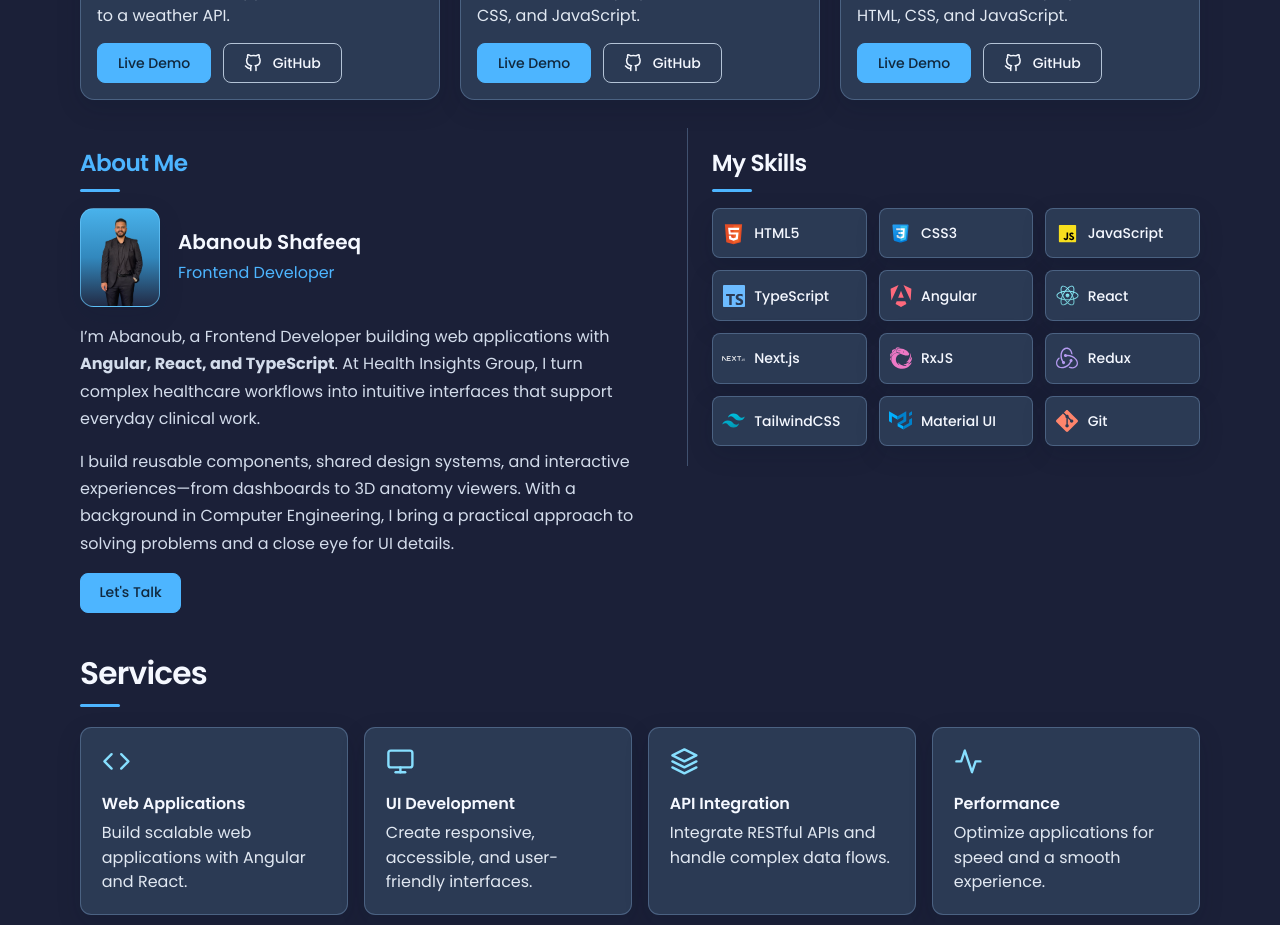
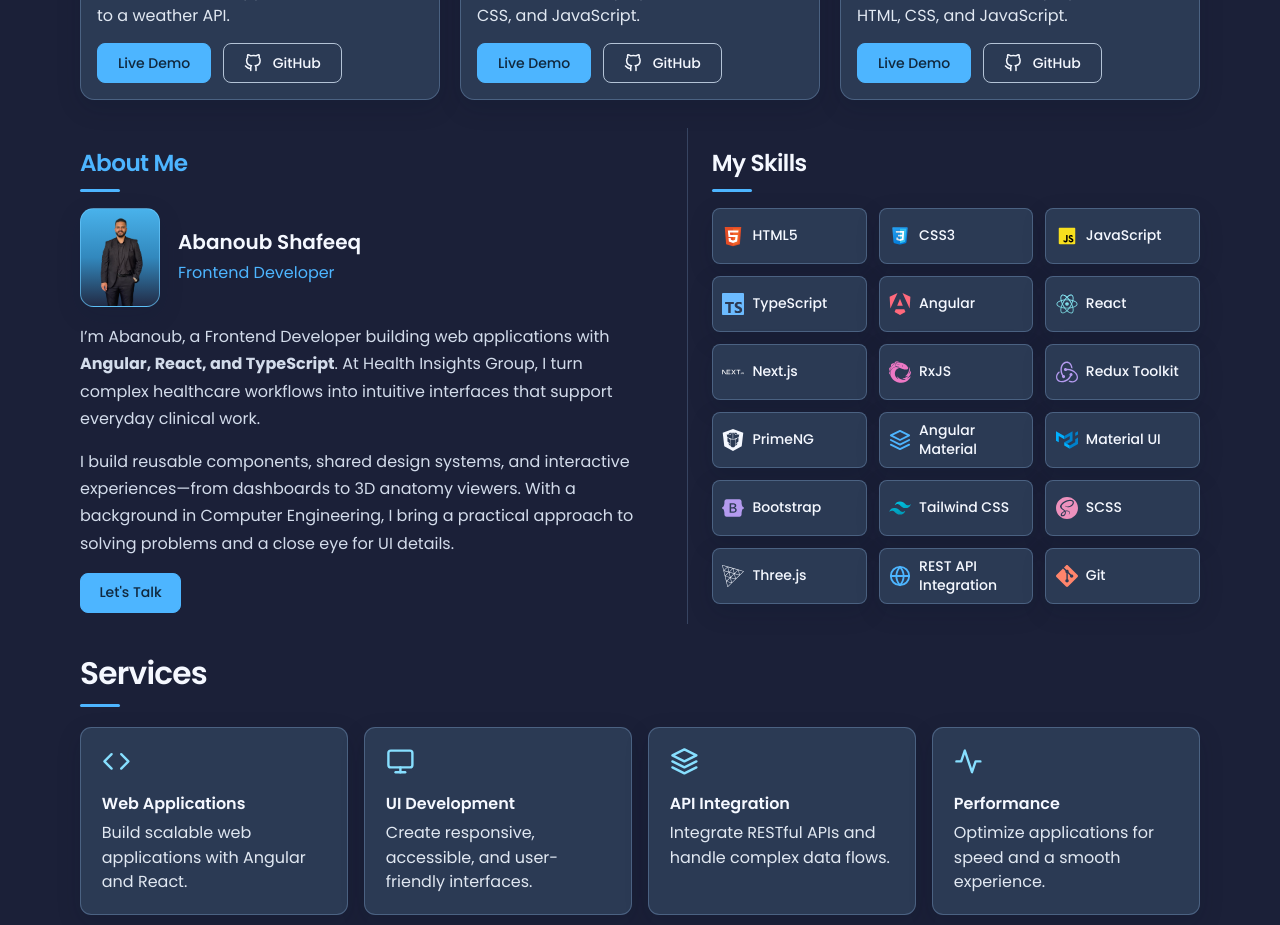
Before and after one commit to Abanobshafeeq/Portfolio, a React (Create React App) app: page / in a window 1280 px wide. Shown: the part 2740-3665 px from the top of the page. Built offline with nearby package versions, Linux system fonts and the light colour scheme.

Commit message:
Enhance Skills component by adding new technologies and updating styles for better layout and responsiveness

```diff
--- a/src/components/skills/Skills.jsx
+++ b/src/components/skills/Skills.jsx
@@ -1,4 +1,5 @@
-import { SiAngular, SiTypescript, SiRedux, SiReactivex, SiGit } from 'react-icons/si';
+import { SiAngular, SiTypescript, SiRedux, SiReactivex, SiPrimeng, SiBootstrap, SiSass, SiThreedotjs, SiGit } from 'react-icons/si';
+import { FiLayers, FiGlobe } from 'react-icons/fi';
 import HTML from '../../assets/html-5.svg';
 import CSS from '../../assets/css3.svg';
 import JS from '../../assets/javascript.svg';
@@ -11,18 +12,24 @@ import MotionCard from '../MotionCard';
 import './skills.css';
 
 const skills = [
-  { title: 'HTML5', disc: 'Structure', image: HTML },
-  { title: 'CSS3', disc: 'Styling', image: CSS },
-  { title: 'JavaScript', disc: 'Core Language', image: JS },
-  { title: 'TypeScript', disc: 'Strong Typing', Icon: SiTypescript, color: '#6cbbff' },
-  { title: 'Angular', disc: 'Framework', Icon: SiAngular, color: '#ff697c' },
-  { title: 'React', disc: 'Library', image: ReactLogo },
-  { title: 'Next.js', disc: 'Framework', image: Next },
-  { title: 'RxJS', disc: 'State & Streams', Icon: SiReactivex, color: '#ed78c5' },
-  { title: 'Redux', disc: 'State Management', Icon: SiRedux, color: '#b49aef' },
-  { title: 'TailwindCSS', disc: 'Styling', image: Tailwind },
-  { title: 'Material UI', disc: 'UI Library', image: Material },
-  { title: 'Git', disc: 'Version Control', Icon: SiGit, color: '#ff856c' },
+  { title: 'HTML5', image: HTML },
+  { title: 'CSS3', image: CSS },
+  { title: 'JavaScript', image: JS },
+  { title: 'TypeScript', Icon: SiTypescript, color: '#6cbbff' },
+  { title: 'Angular', Icon: SiAngular, color: '#ff697c' },
+  { title: 'React', image: ReactLogo },
+  { title: 'Next.js', image: Next },
+  { title: 'RxJS', Icon: SiReactivex, color: '#ed78c5' },
+  { title: 'Redux Toolkit', Icon: SiRedux, color: '#b49aef' },
+  { title: 'PrimeNG', Icon: SiPrimeng, color: 'var(--color-white)' },
+  { title: 'Angular Material', Icon: FiLayers, color: 'var(--color-primary)' },
+  { title: 'Material UI', image: Material },
+  { title: 'Bootstrap', Icon: SiBootstrap, color: '#b49aef' },
+  { title: 'Tailwind CSS', image: Tailwind },
+  { title: 'SCSS', Icon: SiSass, color: '#ed91bd' },
+  { title: 'Three.js', Icon: SiThreedotjs, color: 'var(--color-white)' },
+  { title: 'REST API Integration', Icon: FiGlobe, color: 'var(--color-primary)' },
+  { title: 'Git', Icon: SiGit, color: '#ff856c' },
 ];
 
 function Skills() {
@@ -33,7 +40,7 @@ function Skills() {
         {skills.map(({ title, image, Icon, color }) => (
           <MotionCard className="card_skill surface-card" key={title}>
             <div className="icon" aria-hidden="true">
-              {image ? <img src={image} className={title === 'Next.js' ? 'skill_logo-light' : undefined} alt="" loading="lazy" width="36" height="36" /> : <Icon style={{ color }} />}
+              {image ? <img src={image} className={title === 'Next.js' ? 'skill_logo-light' : undefined} alt="" loading="lazy" width="22" height="22" /> : <Icon style={{ color }} />}
             </div>
             <div className="content">
               <h3>{title}</h3>
--- a/src/components/skills/skills.css
+++ b/src/components/skills/skills.css
@@ -1,13 +1,14 @@
-.skills_section { min-width: 0; padding-left: 1.5rem; border-left: 1px solid var(--color-border); }
+.skills_section { min-width: 0; padding-left: 1.5rem; border-left: 1px solid rgba(143, 185, 226, 0.24); }
 .skills_section .section_heading { margin-bottom: 1rem; }
 .skills_section h2 { font-size: 1.45rem; }
 .container_skills { display: grid; grid-template-columns: repeat(3, minmax(0, 1fr)); gap: 0.75rem; }
-.card_skill { display: flex; align-items: center; gap: 0.55rem; padding: 0.8rem 0.6rem; border-radius: 0.5rem; }
-.card_skill .icon { flex: 0 0 23px; display: grid; place-items: center; width: 23px; height: 23px; }
-.card_skill .icon img { width: 23px; height: 23px; object-fit: contain; }
+.card_skill { display: flex; align-items: center; gap: 0.5rem; min-height: 3.5rem; padding: 0.5rem 0.6rem; border-radius: 0.5rem; }
+.card_skill .icon { flex: 0 0 22px; display: grid; place-items: center; width: 22px; height: 22px; }
+.card_skill .icon img { width: 22px; height: 22px; object-fit: contain; }
 .card_skill .icon svg { width: 22px; height: 22px; }
 .card_skill .skill_logo-light { filter: brightness(0) invert(1); }
-.card_skill h3 { font-size: 0.875rem; font-weight: 500; overflow-wrap: anywhere; }
+.card_skill .content { min-width: 0; }
+.card_skill h3 { font-size: 0.875rem; font-weight: 500; line-height: 1.35; overflow-wrap: anywhere; }
 @media (min-width: 1025px) and (max-width: 1120px), (max-width: 360px) { .card_skill { gap: 0.4rem; padding-inline: 0.4rem; } }
 @media (max-width: 1024px) { .skills_section { border-left: 0; padding-left: 0; } }
 @media (max-width: 540px) { .container_skills { grid-template-columns: repeat(2, minmax(0, 1fr)); } }
```
